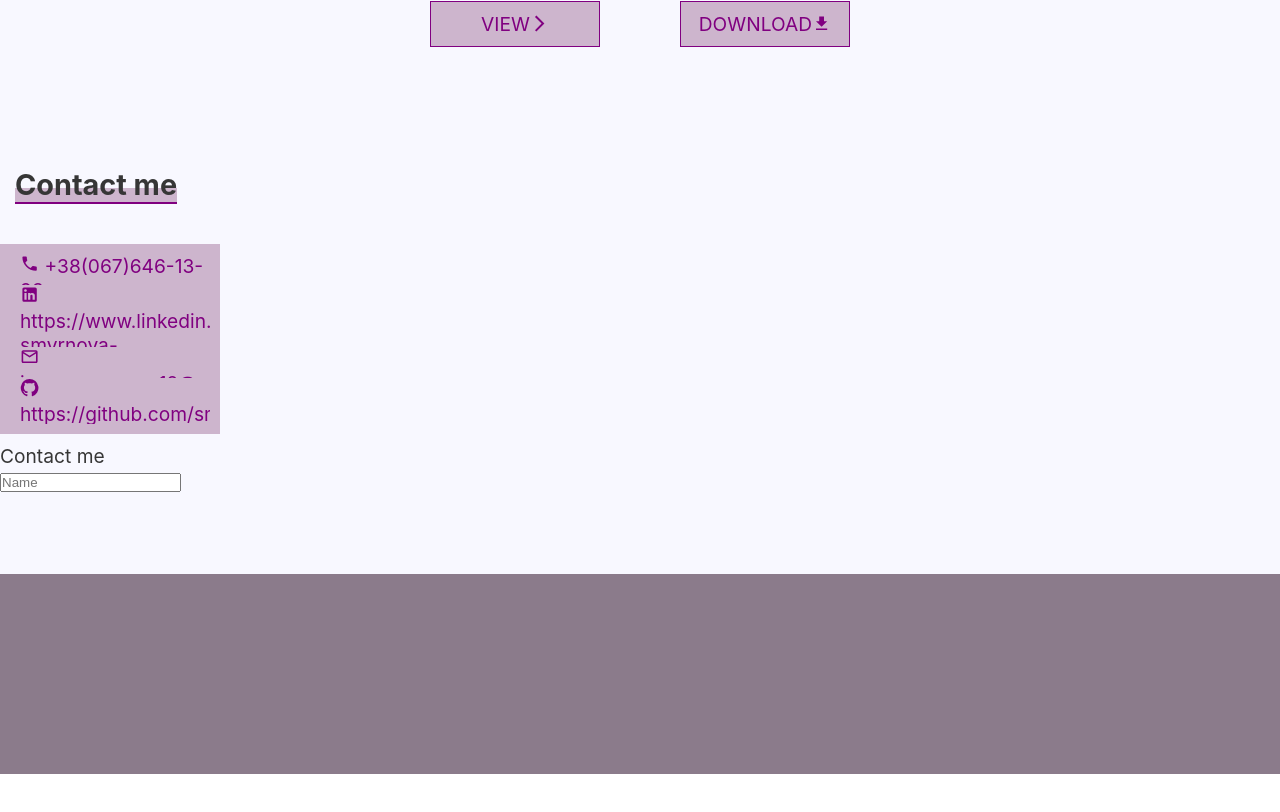
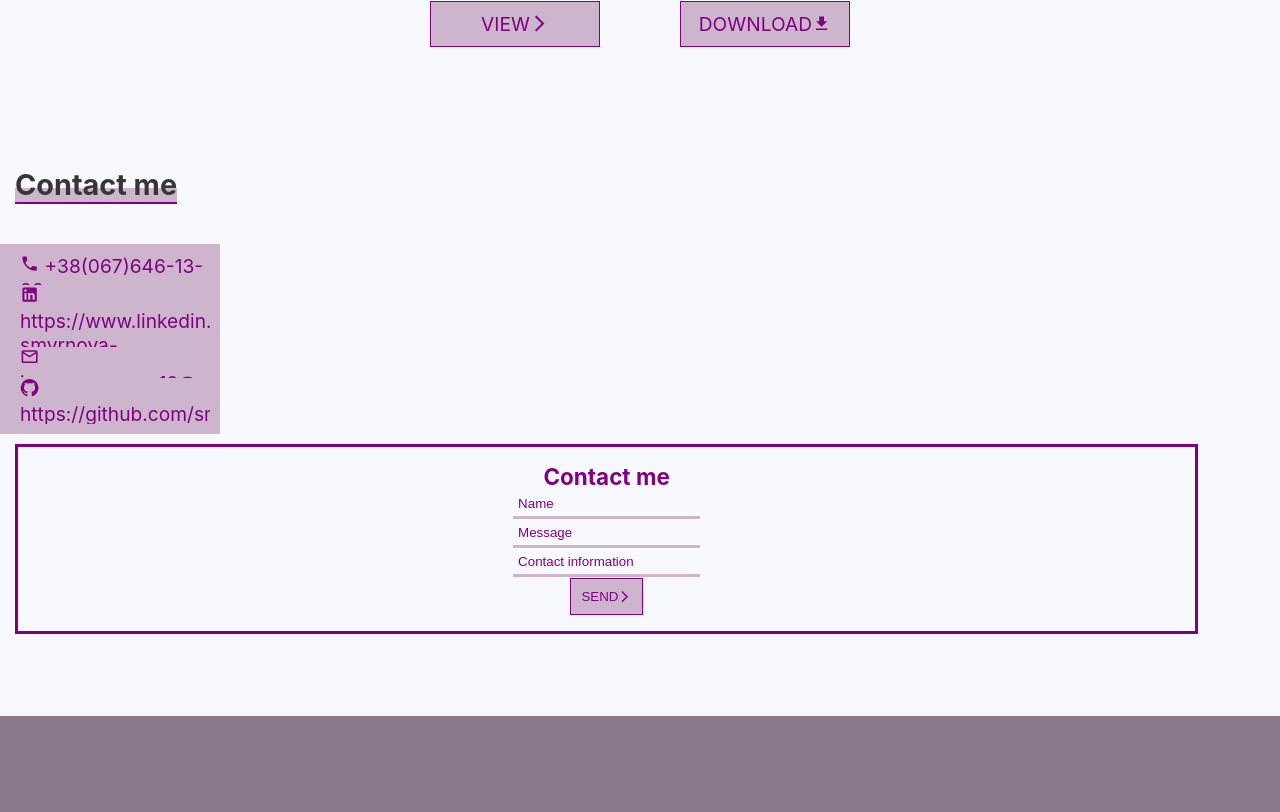
Before and after one commit to smyrnova-iryna/portfolio, a React (Create React App) app in the folder portfolio-website/: page / in a window 1280 px wide. Shown: the part 3848-4660 px from the top of the page. Before the commit the page ends 4622 px from the top, so only its background shows below. Built offline with nearby package versions, Linux system fonts and the light colour scheme.

Commit message:
Update ContactMe block and Menu animation

```diff
--- a/portfolio-website/src/App.css
+++ b/portfolio-website/src/App.css
@@ -137,19 +137,25 @@
 
 .Nav {
   padding: 40px;
-  min-height: 100vh;
+  height: 100%;
   width: 100%;
   background-color: var(--main-dark-color);
   display: flex;
   flex-direction: column;
-  position: absolute;
+  position: fixed;
+  top: 0;
+  left: 0;
+  /* position: sticky; */
+  /* position: absolute; */
   z-index: 80;
   display: none;
+
   /* margin-left: 100%; */
 }
 
 .Visible-Nav {
   display: block;
+  bottom: 0;
 }
 
 .Nav-Link {
@@ -625,9 +631,31 @@
   color: var(--second-details-color);
 }
 
-.ContactMe-Heading {
+.ContactMe-Heading, .ContactMe-Contact-Form-Container {
   margin-left: 15px;
 }
+
+.ContactMe-Contact-Form-Container {
+  border: 3px solid var(--first-details-color);
+  padding: 15px;
+  height: 190px;
+  display: flex;
+  flex-direction: column;
+  align-items: center;
+  justify-content: space-evenly;
+}
+
+.ContactMe-Input {
+  padding: 5px;
+  background-color: var(--main-page-color);
+  border: none;
+  border-bottom: 3px solid var(--third-details-color);
+}
+
+.ContactMe-Input::placeholder {
+  color: var(--first-details-color);
+}
+
 
 .ContactMe-Block {
   display: flex;
--- a/portfolio-website/src/App.js
+++ b/portfolio-website/src/App.js
@@ -34,7 +34,9 @@ function App() {
 
   const [navVisibility, setNavVisibility] = useState("");
 
-  const [closeIconDisplay, setcloseIconDisplay] = useState("none")
+  const [closeIconDisplay, setcloseIconDisplay] = useState("none");
+
+  const [menuDisplay, setMenuDisplay] = useState("block")
 
   const changeLanguage = (dataValue) => {
     setCurrentData(dataValue);
@@ -97,11 +99,11 @@ function App() {
           x: 5000
         });
 
-        tl1.to(".Header-Menu-Button",
-        {
-          duration: 0.5,
-          x: 500
-        });
+        // tl1.to(".Header-Menu-Button",
+        // {
+        //   duration: 0.5,
+        //   x: 500
+        // });
 
         gsap.from(".Header-Menu-Hide-Button",
         {
@@ -171,14 +173,14 @@ function App() {
                     <a className="Nav-Desctop-Link" href={`#${item}`} key={item}>{item}</a>
                     )}
             </nav>
-            <MenuIcon className="Header-Menu-Button Header-Animated-Element" onClick={() => {setAnimateBurgerMenu(true); setNavVisibility("Visible-Nav"); setcloseIconDisplay("block")}}/>
-            <CloseIcon style={{display: `${closeIconDisplay}`}} className="Header-Menu-Hide-Button" onClick={() => {setAnimateBurgerMenu("reverse"); setNavVisibility(""); setcloseIconDisplay("none")}} />
+            <MenuIcon style={{display: `${menuDisplay}`}} className="Header-Menu-Button Header-Animated-Element" onClick={() => {setMenuDisplay("none"); setNavVisibility("Visible-Nav"); setAnimateBurgerMenu(true); setcloseIconDisplay("block")}}/>
+            <CloseIcon style={{display: `${closeIconDisplay}`}} className="Header-Menu-Hide-Button" onClick={() => {setMenuDisplay("block"); setAnimateBurgerMenu("reverse"); setNavVisibility(""); setcloseIconDisplay("none")}} />
 
         </div>
         </header>
         <nav className={`Nav ${navVisibility}`}>
             {currentData.header.navItems.map((item) =>
-                 <a onClick={() => {setAnimateBurgerMenu("reverse"); setNavVisibility(""); setcloseIconDisplay("none")}} className="Nav-Link" href={`#${item}`} key={item}>{item}</a>
+                 <a onClick={() => {setMenuDisplay("block"); setAnimateBurgerMenu("reverse"); setNavVisibility(""); setcloseIconDisplay("none")}} className="Nav-Link" href={`#${item}`} key={item}>{item}</a>
                 )}
         </nav>
       <section className="Main-Section">
@@ -266,7 +268,7 @@ function App() {
           </div>
         </article>
         <article className="Standart-Section-Container">
-          <div className="Skills-anchor" id="Experience"></div>
+          <div className="Skills-anchor" id="Skills"></div>
           <h2 className="Standart-Heading">{currentData.mainSection.skills.heading}</h2>
           <div className="Standart-Block">
             <div className="Skills-Extra-Container">
@@ -315,10 +317,11 @@ function App() {
                   <a href={currentData.mainSection.contactMe.contactsList.github} className="Standart-List-Container ContactMe-Link"><GitHubIcon className='Standart-Icon' /> {currentData.mainSection.contactMe.contactsList.github}</a>
                 </div>
                <form className="ContactMe-Contact-Form-Container">
-                  <p>{currentData.mainSection.contactMe.contactForm.title}</p>
-                  <input placeholder={currentData.mainSection.contactMe.contactForm.name}></input>
-                  {/* <input>{currentData.mainSection.contactMe.contactForm.subject}</input> */}
-                  {/* <input>{currentData.mainSection.contactMe.contactForm.contactInformation}</input> */}
+                  <h3 className="Standart-Subheading">{currentData.mainSection.contactMe.contactForm.title}</h3>
+                  <input style={{backgroundColor: "#F8F8FF", color: "purple"}} className="ContactMe-Input" required placeholder={currentData.mainSection.contactMe.contactForm.name}></input>
+                  <input style={{backgroundColor: "#F8F8FF", color: "purple"}} className="ContactMe-Input" required placeholder={currentData.mainSection.contactMe.contactForm.subject}></input>
+                  <input style={{backgroundColor: "#F8F8FF", color: "purple"}} className="ContactMe-Input" placeholder={currentData.mainSection.contactMe.contactForm.contactInformation}></input>
+                  <button className="Project-Link-Title ContactMe-Button">{currentData.mainSection.contactMe.contactForm.submitText}<ArrowForwardIosIcon className='Standart-Icon' /></button>
                </form>
           </div>
         </article>
--- a/portfolio-website/src/data/dataEn.js
+++ b/portfolio-website/src/data/dataEn.js
@@ -133,7 +133,8 @@ const dataEn = {
                 title: "Contact me",
                 name: "Name",
                 subject: "Message",
-                contactInformation: "Contact information"
+                contactInformation: "Contact information",
+                submitText: "Send"
             }
         }
     },
```
